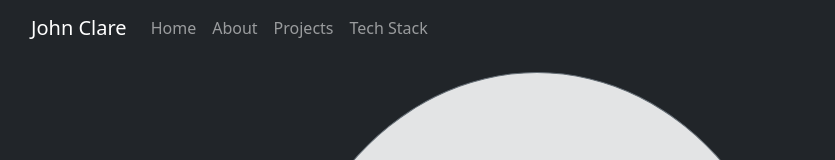
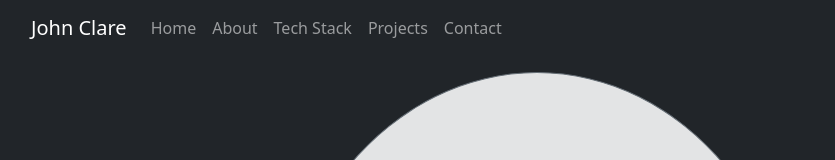
Before and after one commit to jclare93/personal-website-v2, a React (Create React App) app: page / in a window 1280 px wide. Shown: the top 160 px of the page, without its empty margins (91-926 px from the left). Built offline with nearby package versions, Linux system fonts and the light colour scheme.

Commit message:
Update Header.js
add contact link and correct hrefs

```diff
--- a/src/homepage/Header.js
+++ b/src/homepage/Header.js
@@ -13,9 +13,12 @@ function Header(){
                         duration={500} className="nav-link" type="button">Home</Link>
                         <Link activeClass="active" to="AboutMe" spy={true} smooth={true} offset={-70}
                         duration={500} className="nav-link" type="button">About</Link>
-                        <a class="nav-link" href="#">Projects</a>
                         <Link activeClass="active" to="TechStack" spy={true} smooth={true} offset={-70}
                         duration={500} className="nav-link" type="button">Tech Stack</Link>
+                        <Link activeClass="active" to="Projects" spy={true} smooth={true} offset={-70}
+                        duration={500} className="nav-link" type="button">Projects</Link>
+                        <Link activeClass="active" to="Contact" spy={true} smooth={true} offset={-70}
+                        duration={500} className="nav-link" type="button">Contact</Link>
                     </div>
                     </div>
                 </div>
```
